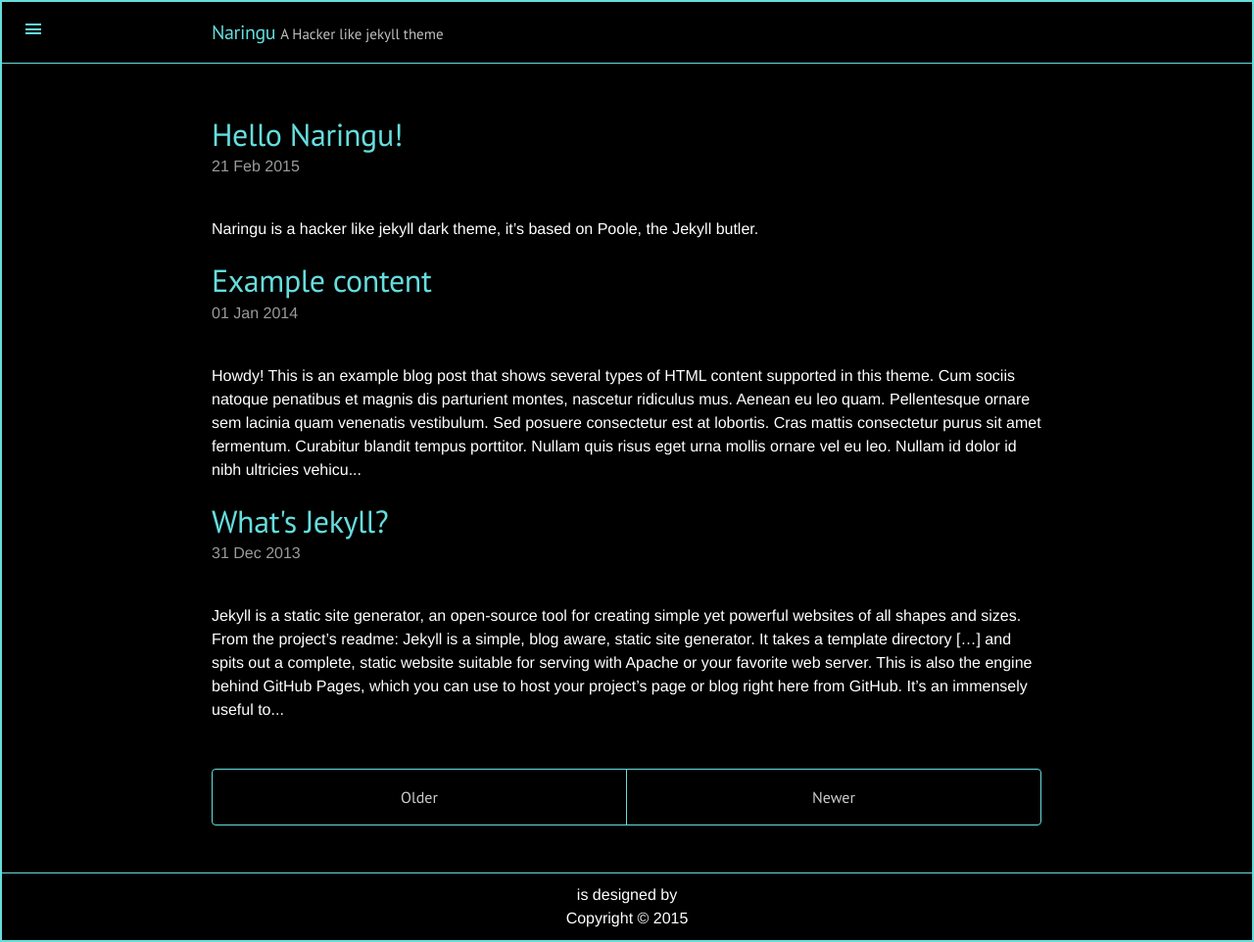
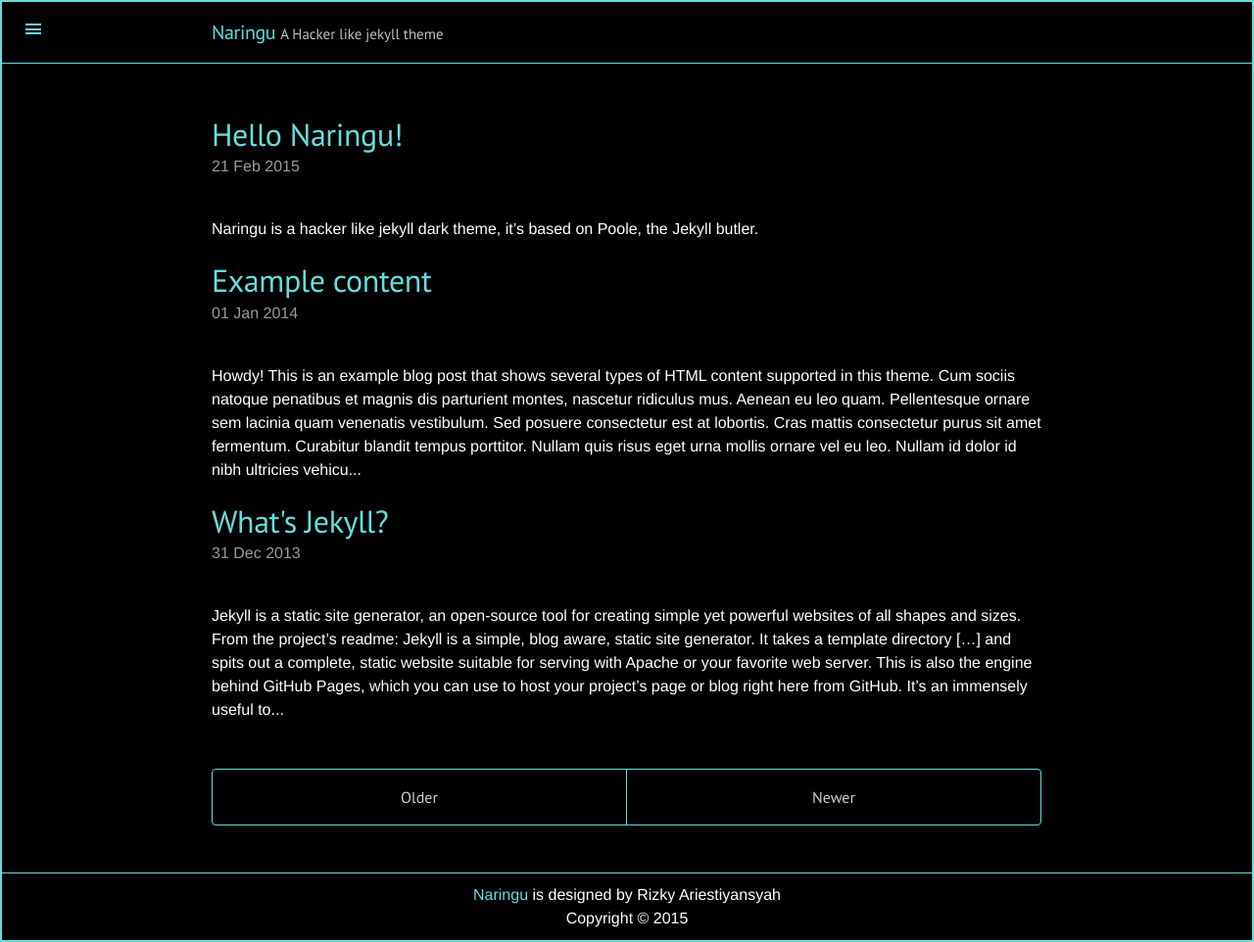
Before and after one commit to ariestiyansyah/naringu, a Jekyll site: the page built from index.html, in a window 1280 px wide. Shown: the whole page at 98% size. Built offline with Jekyll 4.4.1, drawn with Linux system fonts in a browser that asks for light colours; Markdown is read by kramdown in place of the engine named in the settings; the list of posts is cut into pages by our own code.

Commit message:
Separating footer in a new include

```diff
--- a/_config.yml
+++ b/_config.yml
@@ -32,5 +32,6 @@
 
 # Theme Author (Please don't edit this line cause of MIT LICENSE rules)
 theme:
-creator:			Rizky Ariestiyansyah
-codename:			Naringu
+  creator:			Rizky Ariestiyansyah
+  codename:			Naringu
+  link:             https://github.com/ariestiyansyah/naringu
--- /dev/null
+++ b/_includes/footer.html
@@ -0,0 +1,5 @@
+    <div align="center" class="footer">
+        <a href="{{ site.theme.link }}" target="_blank" title="naringu">{{ site.theme.codename }}</a>  is designed by {{ site.theme.creator }}<br />Copyright © {{ site.time | date: '%Y' }} <br>
+    </div>
+  </body>
+</html>
--- a/_layouts/default.html
+++ b/_layouts/default.html
@@ -42,9 +42,5 @@
         }, false);
       })(document);
     </script>
-    <div align="center" class="footer">
-<a href="/" title="naringu">{{ site.theme.codename }}</a>  is designed by {{ site.theme.creator }}<br>
-Copyright © {{ site.time | date: '%Y' }} <br>
-</div>
-  </body>
-</html>
+
+{% include footer.html %}
```
